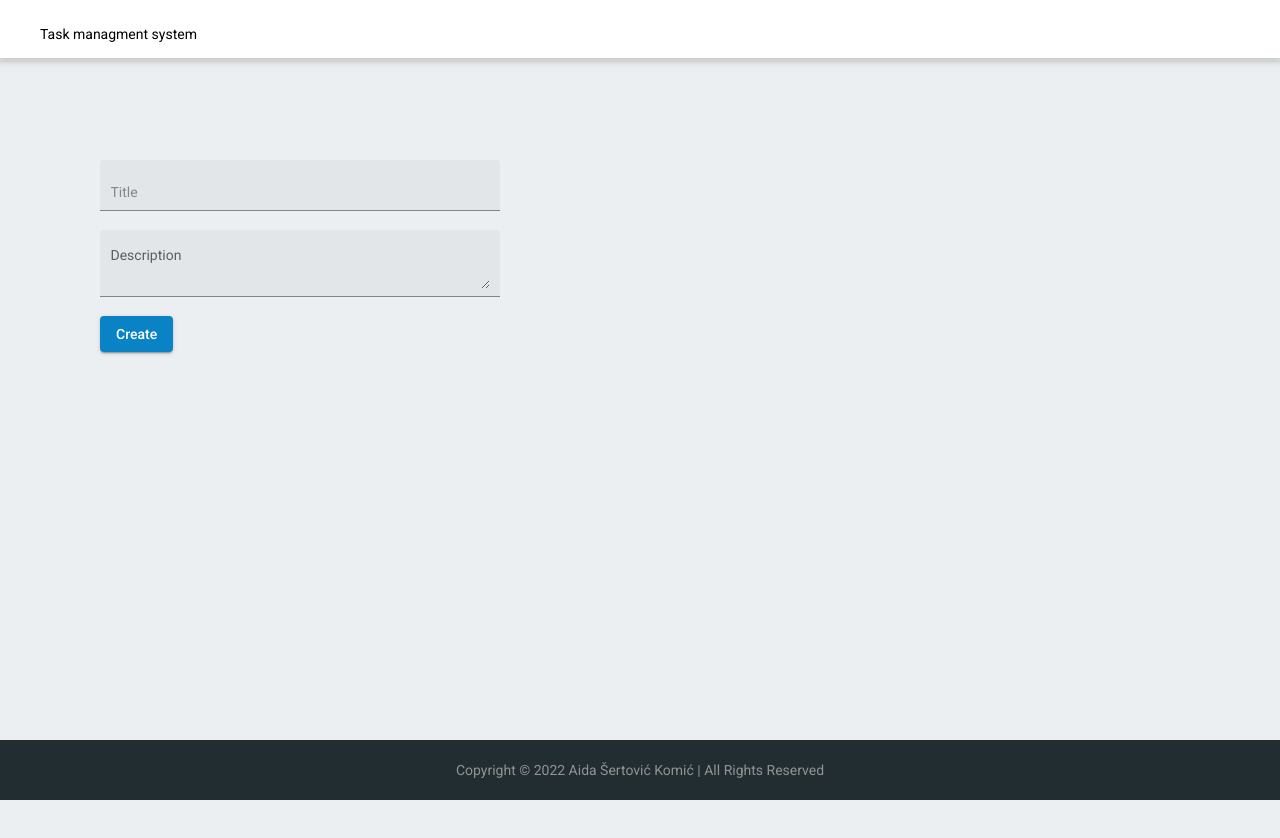
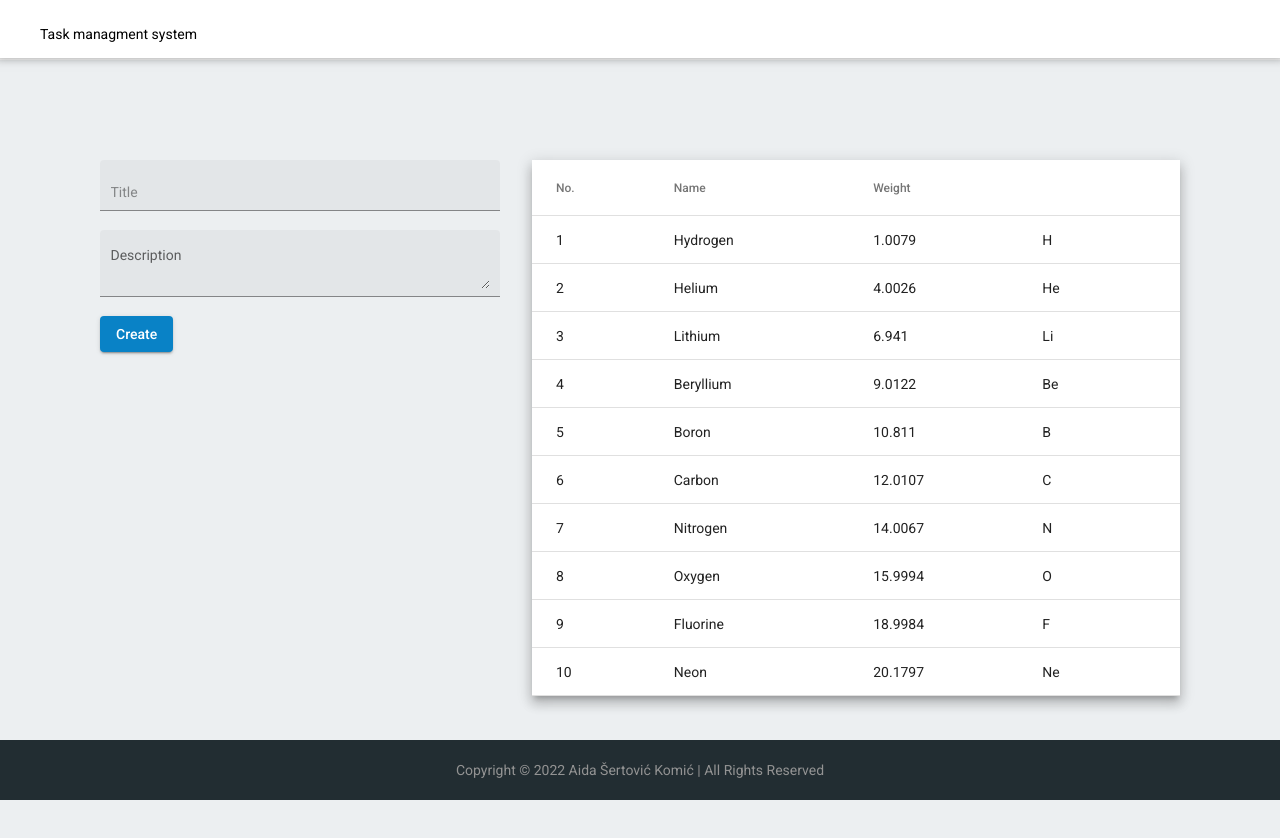
Before and after one commit to aida-sertovic-komic/task-management, an Angular app: page / in a window 1280 px wide. Shown: the top 838 px of the page. Built offline with nearby package versions, Linux system fonts and the light colour scheme.

Commit message:
Implement table for previewing tasks

```diff
--- a/src/app/app.module.ts
+++ b/src/app/app.module.ts
@@ -1,22 +1,26 @@
 import { NgModule } from '@angular/core';
+import { MatPaginatorModule } from '@angular/material/paginator';
 import { BrowserModule } from '@angular/platform-browser';
 
+import { ReactiveFormsModule } from '@angular/forms';
+import { MatButtonModule } from '@angular/material/button';
+import { MatInputModule } from '@angular/material/input';
+import { MatTableModule } from '@angular/material/table';
+import { BrowserAnimationsModule } from '@angular/platform-browser/animations';
 import { AppRoutingModule } from './app-routing.module';
 import { AppComponent } from './app.component';
+import { FooterComponent } from './components/footer/footer.component';
 import { HeaderComponent } from './components/header/header.component';
 import { TaskManagementComponent } from './components/task-management/task-management.component';
-import { FooterComponent } from './components/footer/footer.component';
-import { BrowserAnimationsModule } from '@angular/platform-browser/animations';
-import { MatInputModule } from '@angular/material/input';
-import { ReactiveFormsModule } from '@angular/forms';
-import {MatButtonModule} from '@angular/material/button';
+import { TaskPreviewComponent } from './components/task-management/task-preview/task-preview.component';
 
 @NgModule({
   declarations: [
     AppComponent,
     HeaderComponent,
     TaskManagementComponent,
-    FooterComponent
+    FooterComponent,
+    TaskPreviewComponent
   ],
   imports: [
     BrowserModule,
@@ -24,7 +28,9 @@ import {MatButtonModule} from '@angular/material/button';
     BrowserAnimationsModule,
     MatInputModule,
     MatButtonModule,
-    ReactiveFormsModule
+    ReactiveFormsModule,
+    MatTableModule, MatPaginatorModule
+
 
   ],
   providers: [],
--- a/src/app/components/task-management/task-management.component.html
+++ b/src/app/components/task-management/task-management.component.html
@@ -1,11 +1,11 @@
-<div>
+<div class="task">
     <div class="task-section">
         <form class="example-form row" [formGroup]="taskForm"  (ngSubmit)="createTask()">
-            <mat-form-field class="col-12 example-full-width" appearance="fill">
+            <mat-form-field class="col-12" appearance="fill">
                 <input matInput placeholder="Title" formControlName="title">
             </mat-form-field>
 
-            <mat-form-field class="col-12 example-full-width" appearance="fill">
+            <mat-form-field class="col-12" appearance="fill">
                 <mat-label>Description</mat-label>
                 <textarea matInput placeholder="Enter task description" formControlName="description"></textarea>
             </mat-form-field>
@@ -13,6 +13,9 @@
 
         </form>
     </div>
+    <div class="preview">
+        <app-task-preview></app-task-preview>
+    </div>
 
 
 </div>
--- a/src/app/components/task-management/task-management.component.scss
+++ b/src/app/components/task-management/task-management.component.scss
@@ -1,12 +1,16 @@
 @import '../../variables.scss';
 
-div {
+.task {
     margin: 60px 0px;
     height: 100vh;
     width: 100%;
+    display: flex;
+    flex-direction: row;
     background-color: $color-gray-background;
 
     .task-section {
+        width: 40%;
+
        .row {
         padding: 100px;
         width: 150px;
@@ -19,4 +23,8 @@ div {
         }
        }
     }
+    .preview {
+        width: 60%;
+        padding: 100px;
+    }
 }
--- /dev/null
+++ b/src/app/components/task-management/task-preview/task-preview.component.html
@@ -0,0 +1,29 @@
+<table mat-table [dataSource]="dataSource" class="mat-elevation-z8">
+    <!-- Position Column -->
+    <ng-container matColumnDef="position">
+        <th mat-header-cell *matHeaderCellDef> No. </th>
+        <td mat-cell *matCellDef="let element"> {{element.position}} </td>
+    </ng-container>
+
+    <!-- Name Column -->
+    <ng-container matColumnDef="name">
+        <th mat-header-cell *matHeaderCellDef> Name </th>
+        <td mat-cell *matCellDef="let element"> {{element.name}} </td>
+    </ng-container>
+
+    <!-- Weight Column -->
+    <ng-container matColumnDef="weight">
+        <th mat-header-cell *matHeaderCellDef> Weight </th>
+        <td mat-cell *matCellDef="let element"> {{element.weight}} </td>
+    </ng-container>
+
+    <!-- Symbol Column -->
+    <ng-container matColumnDef="symbol">
+        <th mat-header-cell *matHeaderCellDef> </th>
+        <td mat-cell *matCellDef="let element"> {{element.symbol}} </td>
+    </ng-container>
+
+    <tr mat-header-row *matHeaderRowDef="displayedColumns"></tr>
+    <tr mat-row *matRowDef="let row; columns: displayedColumns;"></tr>
+
+</table>
--- /dev/null
+++ b/src/app/components/task-management/task-preview/task-preview.component.scss
@@ -0,0 +1,3 @@
+table {
+    width: 100%;
+  }
--- /dev/null
+++ b/src/app/components/task-management/task-preview/task-preview.component.ts
@@ -0,0 +1,36 @@
+import { Component, OnInit } from '@angular/core';
+
+export interface PeriodicElement {
+  name: string;
+  position: number;
+  weight: number;
+  symbol: string;
+}
+
+const ELEMENT_DATA: PeriodicElement[] = [
+  { position: 1, name: 'Hydrogen', weight: 1.0079, symbol: 'H' },
+  { position: 2, name: 'Helium', weight: 4.0026, symbol: 'He' },
+  { position: 3, name: 'Lithium', weight: 6.941, symbol: 'Li' },
+  { position: 4, name: 'Beryllium', weight: 9.0122, symbol: 'Be' },
+  { position: 5, name: 'Boron', weight: 10.811, symbol: 'B' },
+  { position: 6, name: 'Carbon', weight: 12.0107, symbol: 'C' },
+  { position: 7, name: 'Nitrogen', weight: 14.0067, symbol: 'N' },
+  { position: 8, name: 'Oxygen', weight: 15.9994, symbol: 'O' },
+  { position: 9, name: 'Fluorine', weight: 18.9984, symbol: 'F' },
+  { position: 10, name: 'Neon', weight: 20.1797, symbol: 'Ne' },
+];
+
+@Component({
+  selector: 'app-task-preview',
+  templateUrl: './task-preview.component.html',
+  styleUrls: ['./task-preview.component.scss']
+})
+export class TaskPreviewComponent implements OnInit {
+  public displayedColumns: string[] = ['position','name','weight','symbol'];
+  public dataSource = ELEMENT_DATA;
+  constructor() { }
+
+  ngOnInit(): void {
+  }
+
+}
```
Also changed, not shown: 1 other file (tests, documents, lock files or other folders).
